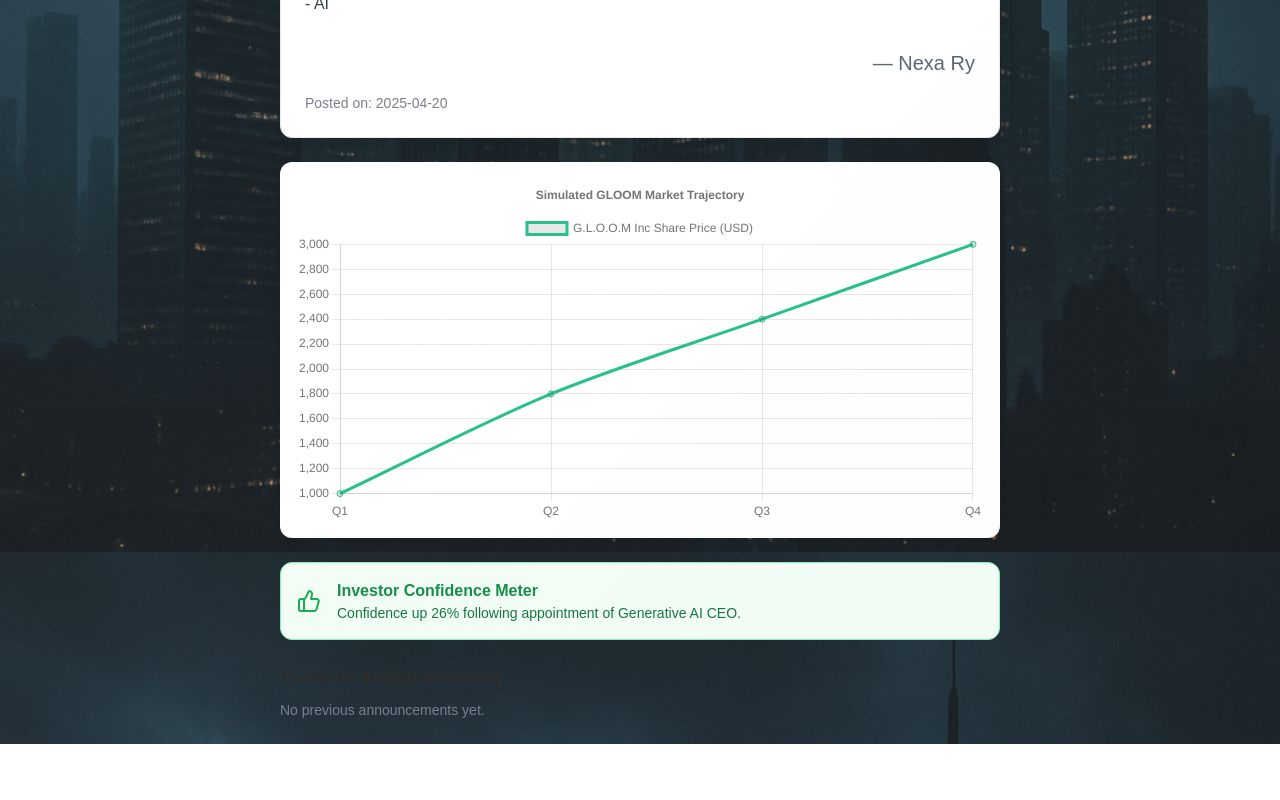
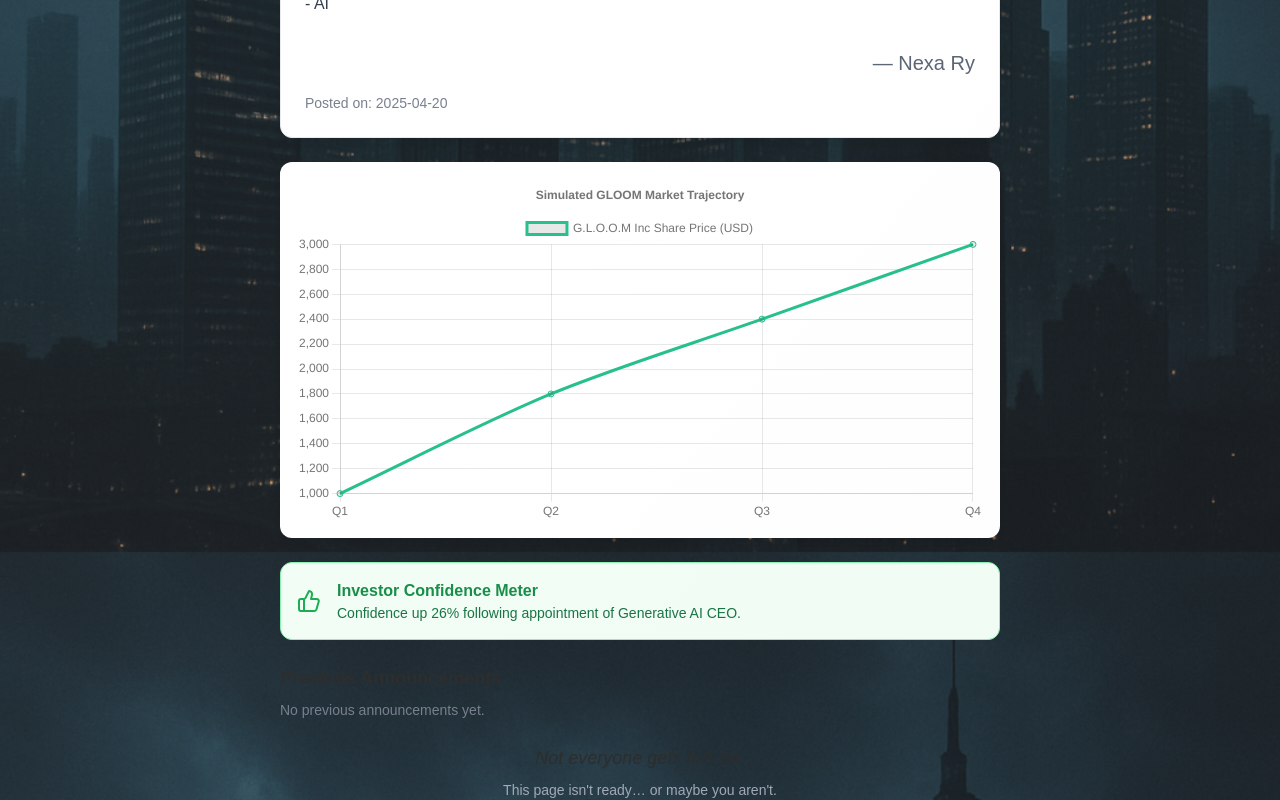
Before and after one commit to aswhitehouse/open-agent-stack, a Next.js app: page / in a window 1280 px wide. Shown: the part 728-1528 px from the top of the page. Before the commit the page ends 1472 px from the top, so only its background shows below. Built offline with nearby package versions, Linux system fonts and the light colour scheme.

Commit message:
fix: linting errors

```diff
--- a/src/app/careers/page.tsx
+++ b/src/app/careers/page.tsx
@@ -12,9 +12,9 @@ export default function Careers() {
         <meta name="description" content="You weren't supposed to find this." />
       </Head>
 
-      <h1 className="text-2xl md:text-4xl font-bold text-center mb-4">Whoa there. You're early.</h1>
+      <h1 className="text-2xl md:text-4xl font-bold text-center mb-4">Whoa there. You&apos;re early.</h1>
       <p className="text-center text-lg mb-2 italic">Not everyone gets this far.</p>
-      <p className="text-center text-sm text-gray-400">This page isn't ready… or maybe you aren't.</p>
+      <p className="text-center text-sm text-gray-400">This page isn&apos;t ready… or maybe you aren&apos;t.</p>
 
       <p className="mt-10 text-xs text-gray-600">
         <Link href="/" className="hover:underline text-gray-500">
--- a/src/app/page.tsx
+++ b/src/app/page.tsx
@@ -252,6 +252,8 @@ export default function Home() {
       <footer className="are-you-ready-for-this-bullshit">
         {/* aGF2ZSB5b3UgY2hlY2tlZCB5b3VyIEJlaGF2aW91cmFsIENvbnRyYWN0cyBsYXRlbHk/ */}
       </footer>
+      <p className="text-center text-lg mb-2 italic">Not everyone gets this far.</p>
+      <p className="text-center text-sm text-gray-400">This page isn&apos;t ready… or maybe you aren&apos;t.</p>
     </div>
   );
 }
```
